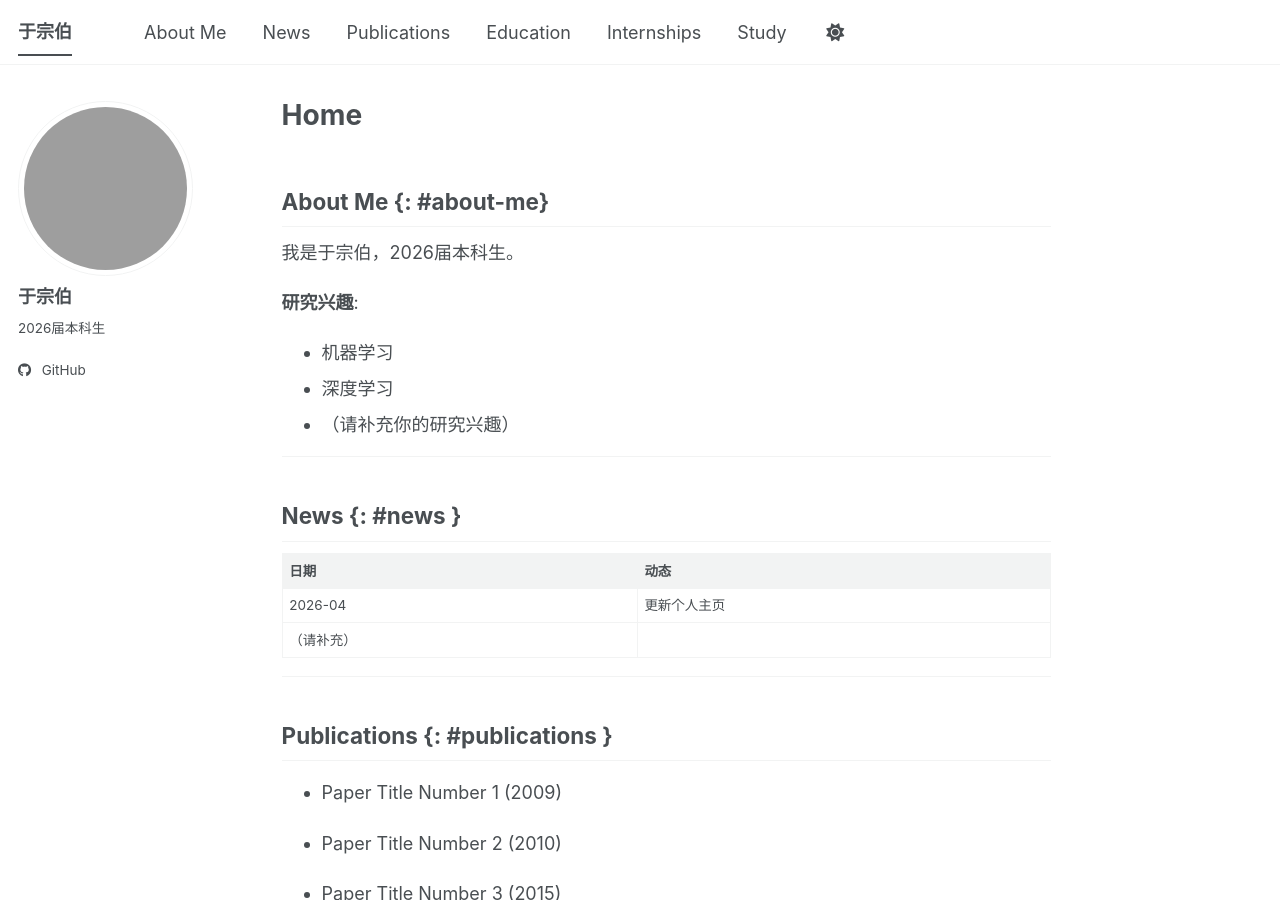
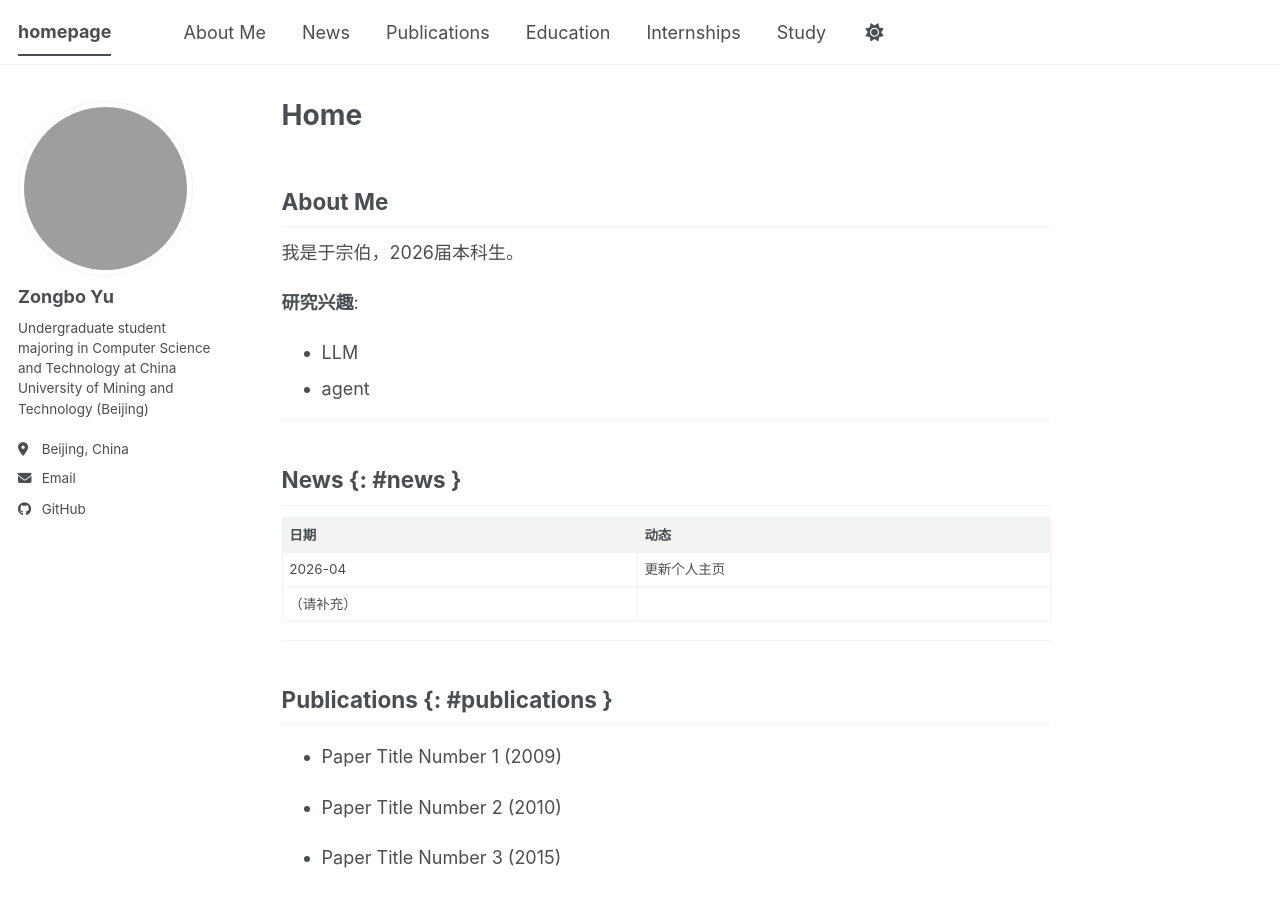
Before and after one commit to yzbcs/yzbcs.github.io, a Jekyll site: the page built from _pages/about.md, in a window 1280 px wide and 900 px high. Built offline with Jekyll 4.4.1, drawn with Linux system fonts in a browser that asks for light colours; a script bundle is joined from its source files by our own code; library files that are not in the unit come from our copies; grey boxes are pictures that could not be loaded.

```diff
--- a/Gemfile
+++ b/Gemfile
@@ -11,3 +11,5 @@ end
 
 gem 'github-pages'
 gem 'connection_pool', '2.5.0'
+gem 'csv'
+gem 'bigdecimal'
--- a/_config.yml
+++ b/_config.yml
@@ -9,10 +9,10 @@
 # Basic Site Settings
 locale                   : "en-US"
 site_theme               : "default" # The available themes options are "default", "air", "sunrise", "mint", "dirt" and "contrast"
-title                    : "于宗伯"
+title                    : "homepage"
 title_separator          : "-"
 name                     : &name "于宗伯"
-description              : &description "于宗伯的个人主页 - 2026届本科生"
+description              : &description "Natural Language Processing, NorthEastern University"
 url                      : https://yzbcs.github.io
 baseurl                  : "" # the subpath of your site, e.g. "/blog"
 repository               : "yzbcs/yzbcs.github.io"
@@ -23,13 +23,13 @@ repository               : "yzbcs/yzbcs.github.io"
 author:
   # Biographic information
   avatar           : "https://avatars.githubusercontent.com/yzbcs"
-  name             : "于宗伯"
+  name             : "Zongbo Yu"
   pronouns         : # example: "she/her"
-  bio              : "2026届本科生"
-  location         :
+  bio              : "Undergraduate student majoring in Computer Science and Technology at China University of Mining and Technology (Beijing)"
+  location         : "Beijing, China"
   employer         :
   uri              :
-  email            :
+  email            : "zongbo_yu@163.com"
 
   # Academic websites
   academia         : # URL
--- a/_pages/about.md
+++ b/_pages/about.md
@@ -9,14 +9,13 @@ redirect_from:
 
 <!-- 主页内容：所有模块整合在一个页面，通过锚点跳转 -->
 
-## About Me {: #about-me}
+## About Me
 
 我是于宗伯，2026届本科生。
 
 **研究兴趣**:
-- 机器学习
-- 深度学习
-- （请补充你的研究兴趣）
+- LLM
+- agent
 
 ---
 
--- a/study/index.html
+++ b/study/index.html
@@ -241,6 +241,7 @@
                 ${(note.tags || []).map(t => `<span class="tag">${t}</span>`).join('')}
             </div>
             <a href="${note.path}" target="_blank">📄 查看源文件</a>
+            <a href="${note.path}" download="${note.title}.html">⬇️ 下载</a>
             <div class="date">${note.created}</div>
         `;
         document.getElementById('detailIframe').src = note.path;
```
